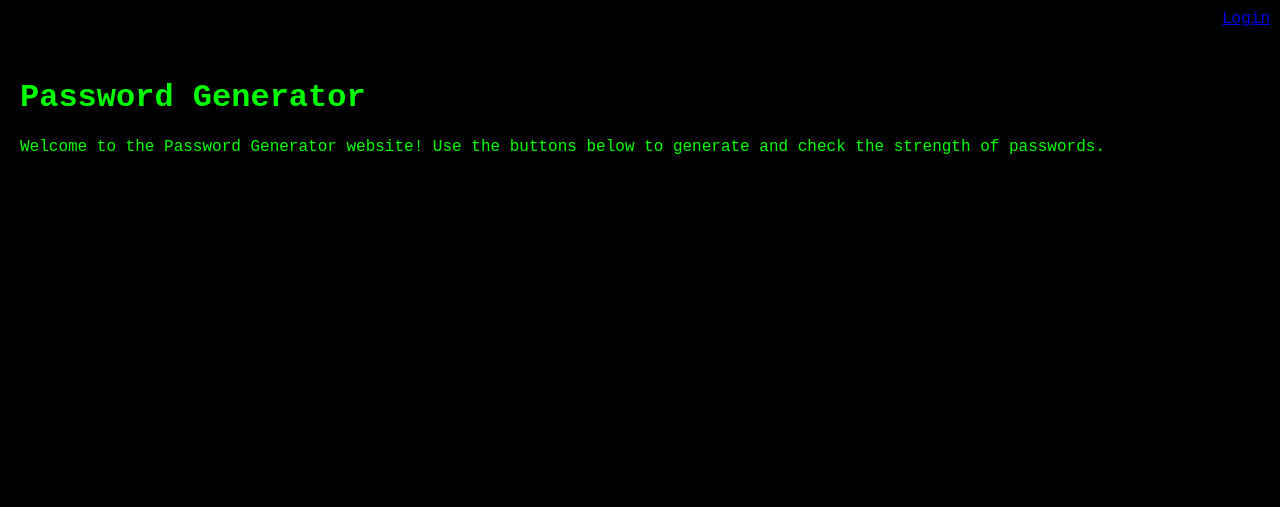
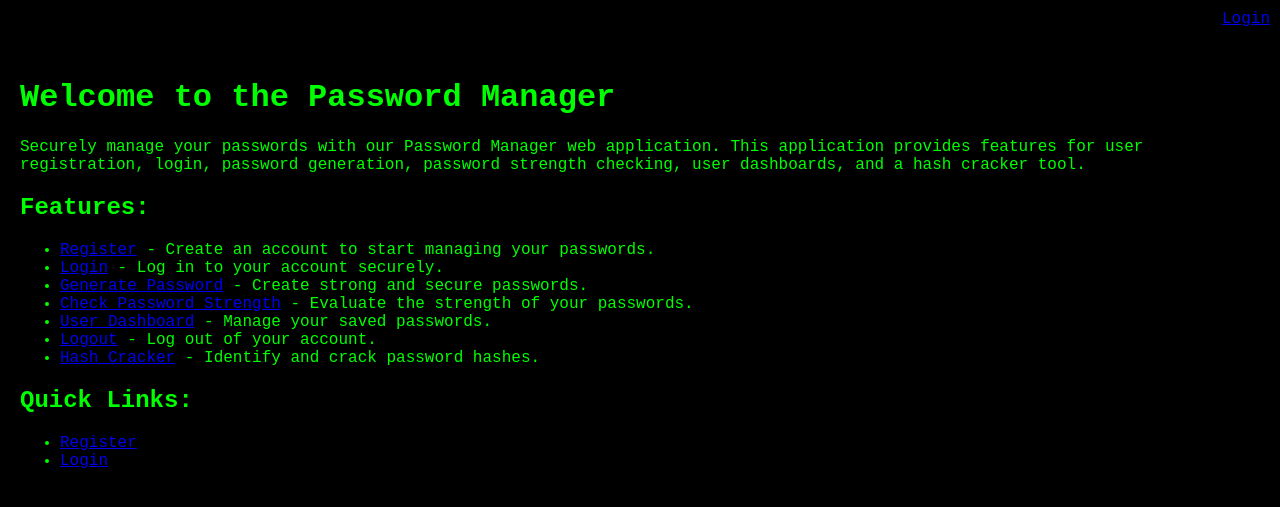
Before and after one commit to omarmalas/PM, a Flask app: page / in a window 1280 px wide. Shown: the part 38-545 px from the top of the page. Run offline with Flask 3, Linux system fonts and the light colour scheme.

Commit message:
Update index.html

```diff
--- a/templates/index.html
+++ b/templates/index.html
@@ -1,13 +1,36 @@
 {% extends 'layout.html' %}
 
 {% block content %}
-    <header>
-        <h1>Password Generator</h1>
-    </header>
+    <div class="welcome-section">
+        <h1>Welcome to the Password Manager</h1>
+        <p>
+            Securely manage your passwords with our Password Manager web application.
+            This application provides features for user registration, login, password generation,
+            password strength checking, user dashboards, and a hash cracker tool.
+        </p>
+    </div>
 
-    <section>
-        <p>Welcome to the Password Generator website! Use the buttons below to generate and check the strength of passwords.</p>
-        <!--<a class="button" href="{{ url_for('generate_password_route') }}">Generate Password</a>-->
-        <!--<a class="button" href="{{ url_for('password_strength_route') }}">Check Password Strength</a>-->
-    </section>
+    <div class="features-section">
+        <h2>Features:</h2>
+        <ul class="feature-list">
+            <li><a class="feature-link" href="/register">Register</a> - Create an account to start managing your passwords.</li>
+            <li><a class="feature-link" href="/login">Login</a> - Log in to your account securely.</li>
+            <li><a class="feature-link" href="/generate_password">Generate Password</a> - Create strong and secure passwords.</li>
+            <li><a class="feature-link" href="/password_strength">Check Password Strength</a> - Evaluate the strength of your passwords.</li>
+            <li><a class="feature-link" href="/dashboard/{{ user_id }}">User Dashboard</a> - Manage your saved passwords.</li>
+            <li><a class="feature-link" href="/logout">Logout</a> - Log out of your account.</li>
+            <li><a class="feature-link" href="/process">Hash Cracker</a> - Identify and crack password hashes.</li>
+        </ul>
+    </div>
+
+    <div class="quick-links-section">
+        <h2>Quick Links:</h2>
+        <ul class="quick-links-list">
+            <li><a class="quick-link" href="/register">Register</a></li>
+            <li><a class="quick-link" href="/login">Login</a></li>
+            {% if current_user.is_authenticated %}
+            <li><a class="quick-link" href="{{ url_for('dashboard', user_id=current_user.id) }}">User Dashboard</a></li>
+            {% endif %}
+        </ul>
+    </div>
 {% endblock %}
```
